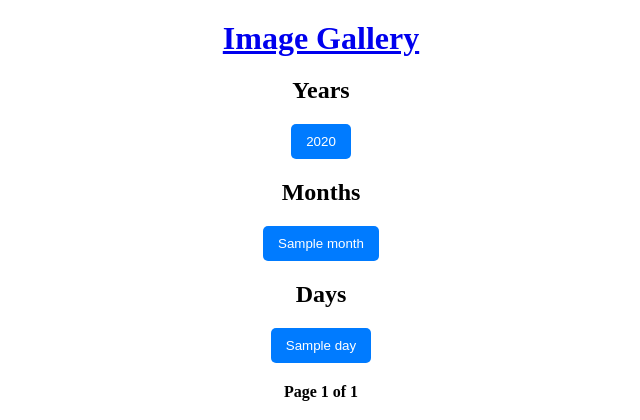
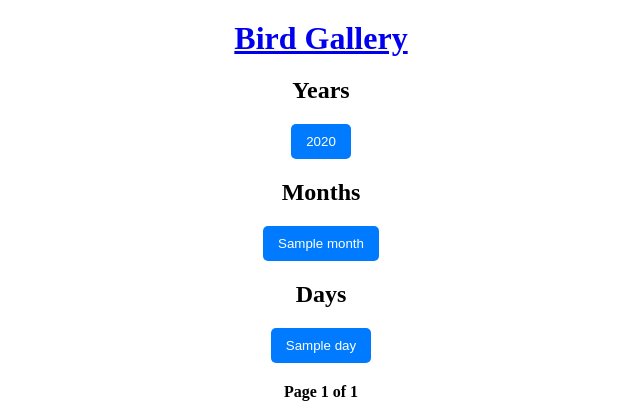
Before and after one commit to neravaren/rev-birdy-camera, a Flask app: template gallery/templates/gallery.html in a window 1280 px wide. Shown: the top 420 px of the page, without its empty margins (319-959 px from the left). Run offline with Flask 3, Linux system fonts and the light colour scheme; the template is opened without the code that fills it: most values are stand-ins (such as "Sample title", 1, 10 or a date in 2020); grey boxes marked "Sample" are stand-in pictures; some libraries are stand-ins or nearby versions.

Commit message:
Gallery rework

```diff
--- a/gallery/templates/gallery.html
+++ b/gallery/templates/gallery.html
@@ -3,7 +3,7 @@
 <head>
     <meta charset="UTF-8">
     <meta name="viewport" content="width=device-width, initial-scale=1.0">
-    <title>Image Gallery</title>
+    <title>Bird Gallery</title>
     <style>
         .pagination {
             margin: 20px 0;
@@ -60,7 +60,7 @@
     </style>
 </head>
 <body>
-    <h1 class="navigation"><a href="/">Image Gallery</a></h1>
+    <h1 class="navigation"><a href="/">Bird Gallery</a></h1>
     <div class="navigation">
         {% if years %}
             <h2>Years</h2>
```
